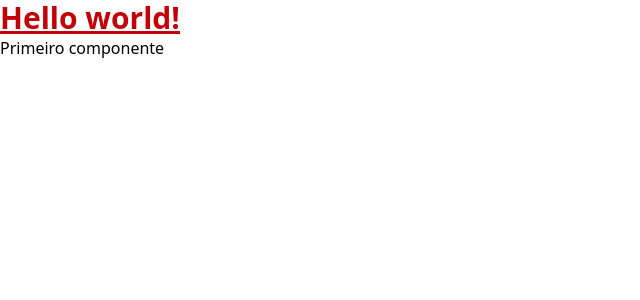
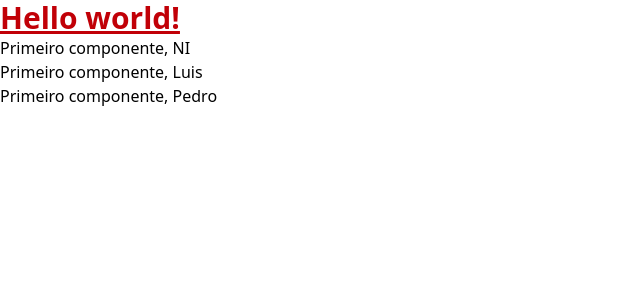
Before and after one commit to luis-canal/react-tailwind-intro, a React (Vite) app: page / in a window 1280 px wide. Shown: the top 300 px of the page, without its empty margins (0-640 px from the left). Built offline with nearby package versions, Linux system fonts and the light colour scheme.

Commit message:
adiciona props ao componente Hello

```diff
--- a/src/Hello.jsx
+++ b/src/Hello.jsx
@@ -1,6 +1,10 @@
-function Hello () {
+function Hello ({ name = "NI"}) {
     return(
-        <h1>Primeiro componente</h1>
+        <>
+        <main>
+           <h1>Primeiro componente, {name}</h1>
+        </main>
+        </>
     )
 }
 
--- a/src/main.jsx
+++ b/src/main.jsx
@@ -8,5 +8,7 @@ createRoot(document.getElementById('root')).render(
   <StrictMode>
     <App />
     <Hello />
+    <Hello name="Luis"/>
+    <Hello name="Pedro"/>
   </StrictMode>,
 )
```
